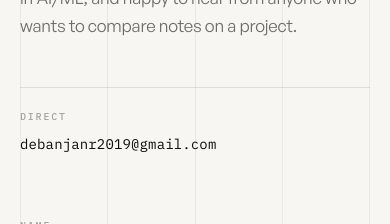
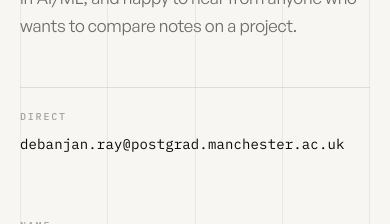
Before and after one commit to RayNCL2023/portfolio-website, a Next.js app: page / in a window 390 px wide. Shown: the part 6900-7124 px from the top of the page. Built offline with nearby package versions, Linux system fonts and the light colour scheme.

Commit message:
Use uni email and updated CV
Switches the contact email to the Manchester address and replaces the
CV with the version that drops the phone number and states UK right to
work.

Pushed by Nitlix AI

```diff
--- a/data/site.config.ts
+++ b/data/site.config.ts
@@ -11,7 +11,7 @@ export const profile = {
     "Building AI projects, running experiments, and figuring out what actually works.",
   bio: "I'm a recent First-Class Computer Science graduate from Newcastle University, starting an MSc in Advanced Computer Science at the University of Manchester. I'm interested in building practical AI applications, exploring new ideas, and learning by creating projects from scratch. This site is where I document that journey.",
   location: "Manchester, UK",
-  email: "debanjanr2019@gmail.com",
+  email: "debanjan.ray@postgrad.manchester.ac.uk",
   github: "https://github.com/RayNCL2023",
   linkedin: "https://www.linkedin.com/in/debanjan-ray-ai/",
   cvUrl: "/Debanjan-Ray-CV.pdf",
```
Also changed, not shown: 1 other file (tests, documents, lock files or other folders).
